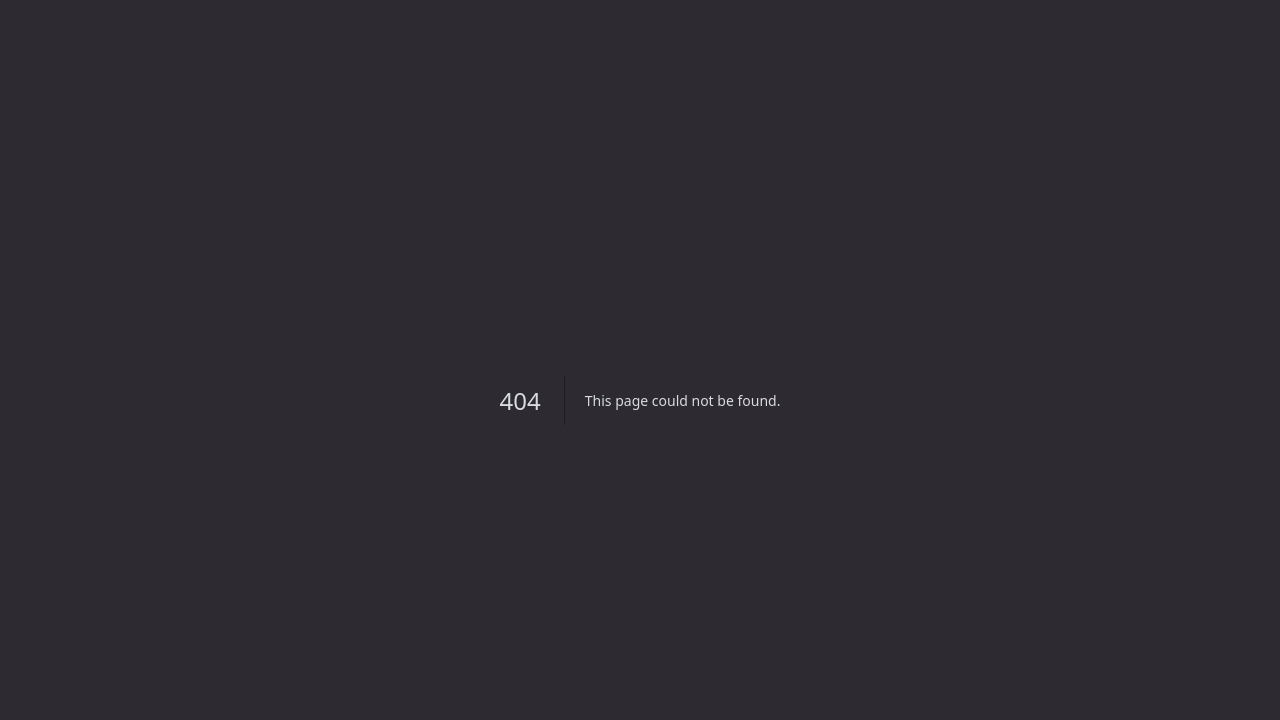
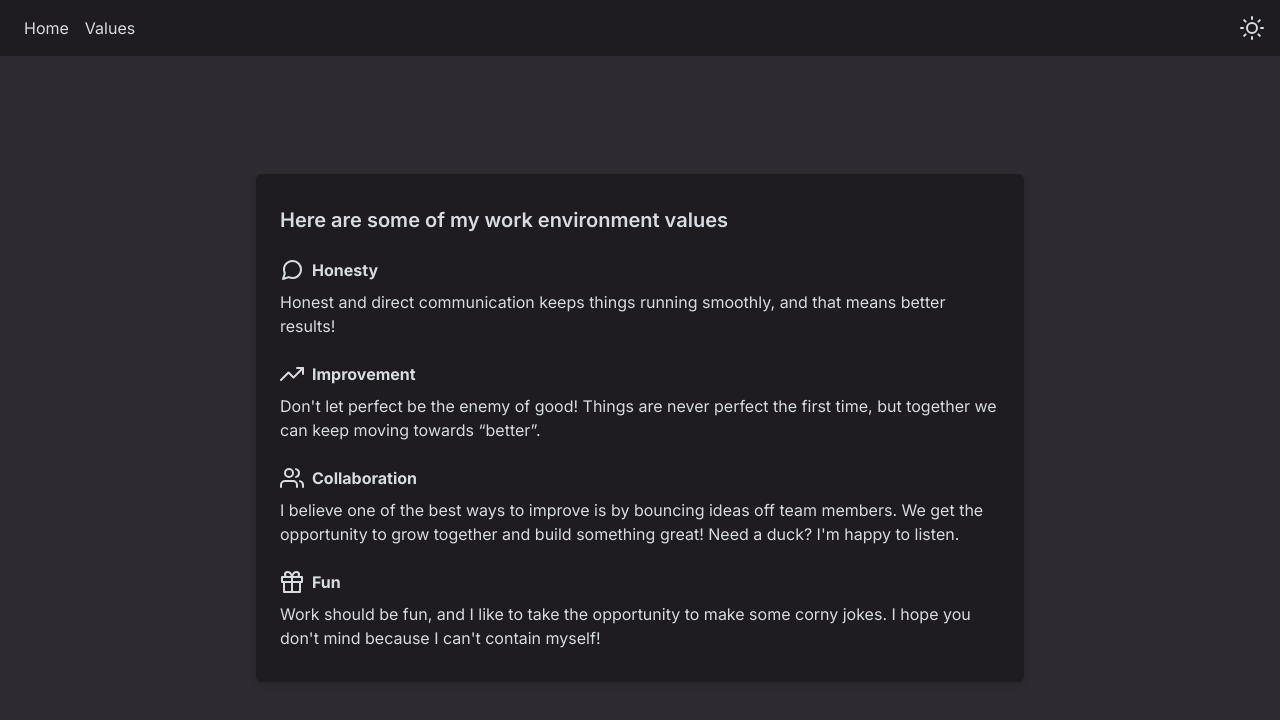
Before and after one commit to Mweeden36/mikeweeden.codes, a Next.js app: page /values in a window 1280 px wide. Before the commit this address had no page. Shown: the top 720 px of the page. Built offline with nearby package versions, Linux system fonts and the light colour scheme.

Commit message:
Adding light mode and values

```diff
--- a/src/app/layout.tsx
+++ b/src/app/layout.tsx
@@ -16,11 +16,11 @@ export default function RootLayout({
   children: React.ReactNode;
 }>) {
   return (
-    <html lang="en">
+    <html lang="en" className="dark">
       <body
-        className={`${inter.className} min-h-screen flex flex-col bg-black text-secondary`}
+        className={`${inter.className} min-h-screen flex flex-col dark:bg-black bg-white dark:text-secondary`}
       >
-        {/* <Header /> */}
+        <Header />
         {children}
       </body>
     </html>
--- /dev/null
+++ b/src/app/values/page.tsx
@@ -0,0 +1,60 @@
+import { Gift, MessageCircle, TrendingUp, Users } from "react-feather";
+
+export default function Resume() {
+  return (
+    <main className="flex flex-grow flex-col items-center justify-center items-center p-8 w-full">
+      <div className="flex flex-col max-w-3xl gap-4 dark:bg-advanced-darkness bg-primary p-6 shadow-md rounded-md">
+        <div className="">
+          <h2 className="text-xl font-semibold py-2">
+            Here are some of my work environment values
+          </h2>
+          <ul>
+            <li className="pb-2 pt-4">
+              <b className="flex justify-start items-center">
+                <MessageCircle className="inline mr-2" />
+                Honesty
+              </b>
+              <p className="pt-2">
+                Honest and direct communication keeps things running smoothly,
+                and that means better results!
+              </p>
+            </li>
+            <li className="pb-2 pt-4">
+              <b className="flex justify-start items-center">
+                <TrendingUp className="inline mr-2" />
+                Improvement
+              </b>
+              <p className="pt-2">
+                Don&apos;t let perfect be the enemy of good! Things are never
+                perfect the first time, but together we can keep moving towards
+                &ldquo;better&rdquo;.
+              </p>
+            </li>
+            <li className="pb-2 pt-4">
+              <b className="flex justify-start items-center">
+                <Users className="inline mr-2" />
+                Collaboration
+              </b>
+              <p className="pt-2">
+                I believe one of the best ways to improve is by bouncing ideas
+                off team members. We get the opportunity to grow together and
+                build something great! Need a duck? I&apos;m happy to listen.
+              </p>
+            </li>
+            <li className="pb-2 pt-4">
+              <b className="flex justify-start items-center">
+                <Gift className="inline mr-2" />
+                Fun
+              </b>
+              <p className="pt-2">
+                Work should be fun, and I like to take the opportunity to make
+                some corny jokes. I hope you don&apos;t mind because I
+                can&apos;t contain myself!
+              </p>
+            </li>
+          </ul>
+        </div>
+      </div>
+    </main>
+  );
+}
--- a/src/components/LinksBlock.tsx
+++ b/src/components/LinksBlock.tsx
@@ -23,7 +23,10 @@ const links = [
 const rows = links.reduce((rowsMarkup, rowObj) => {
   return [
     ...rowsMarkup,
-    <li className="pb-2 px-4 inline hover:text-primary" key={rowObj.href}>
+    <li
+      className="pb-2 px-4 inline hover:text-silver dark:hover:text-primary"
+      key={rowObj.href}
+    >
       <Link href={rowObj.href} target="_blank">
         <rowObj.icon className="block sm:inline" />
         <span className="sm:pl-2 lg:inline hidden">{rowObj.text}</span>
@@ -35,9 +38,9 @@ const rows = links.reduce((rowsMarkup, rowObj) => {
 export default function LinksBlock() {
   return (
     <div className="w-full flex justify-center">
-      <div className="bg-advanced-darkness p-6 rounded-md flex flex-col shadow-md">
+      <div className="dark:bg-advanced-darkness bg-primary p-6 rounded-md flex flex-col shadow-md">
         <h2 className="self-center text-xl pb-6 font-semibold">
-          Let&apos;s connect
+          Let&apos;s build something
         </h2>
         <ul className="flex justify-around">{rows}</ul>
       </div>
--- a/src/components/header.tsx
+++ b/src/components/header.tsx
@@ -1,9 +1,65 @@
+"use client";
 import Link from "next/link";
+import { Moon, Sun } from "react-feather";
+import { useEffect, useState } from "react";
+
+const links = ["Home", "Values"];
+
+const getLinkItems = () => {
+  return links.map((link) => {
+    return (
+      <Link
+        className="px-2 hover:text-silver dark:hover:text-primary"
+        href={`/${link === "Home" ? "" : link.toLowerCase()}`}
+        key={link}
+      >
+        {link}
+      </Link>
+    );
+  });
+};
+
+const updateHTMLNodeClass = (isDarkMode: boolean) => {
+  const htmlNodes = document.querySelectorAll("html");
+  if (htmlNodes.length) {
+    if (isDarkMode) {
+      htmlNodes[0].classList.remove("light");
+      htmlNodes[0].classList.add("dark");
+    } else {
+      htmlNodes[0].classList.add("light");
+      htmlNodes[0].classList.remove("dark");
+    }
+  }
+};
 
 export default function Header() {
+  const [isDarkMode, setIsDarkMode] = useState(true);
+  useEffect(() => {
+    const isDarkModeOnRender = localStorage.getItem("mode") !== "light";
+    setIsDarkMode(isDarkModeOnRender);
+    updateHTMLNodeClass(isDarkModeOnRender);
+  }, []);
+
+  const onClickModeSwitch = () => {
+    const newDarkMode = !isDarkMode;
+    setIsDarkMode(newDarkMode);
+    if (newDarkMode) {
+      localStorage.setItem("mode", "dark");
+    } else {
+      localStorage.setItem("mode", "light");
+    }
+    updateHTMLNodeClass(newDarkMode);
+  };
+
   return (
-    <header>
-      <Link href="/resume">About</Link>
+    <header className="py-4 px-4 dark:bg-advanced-darkness bg-primary flex">
+      <div className="flex-grow">{getLinkItems()}</div>
+      <button
+        className="hover:text-silver dark:hover:text-primary"
+        onClick={onClickModeSwitch}
+      >
+        {isDarkMode ? <Sun /> : <Moon />}
+      </button>
     </header>
   );
 }
--- a/tailwind.config.ts
+++ b/tailwind.config.ts
@@ -1,6 +1,7 @@
 import type { Config } from "tailwindcss";
 
 const config: Config = {
+  darkMode: 'selector',
   content: [
     "./src/pages/**/*.{js,ts,jsx,tsx,mdx}",
     "./src/components/**/*.{js,ts,jsx,tsx,mdx}",
@@ -8,8 +9,9 @@ const config: Config = {
   ],
   theme: {
     colors: {
-      primary: "#FF7F2D",
+      primary: "#E5D9C9",
       secondary: "#D8DBE2",
+      white: "#F5FBF7",
       silver: "#8D8698",
       black: "#2D2A32",
       "advanced-darkness": "#1E1C21"
```
